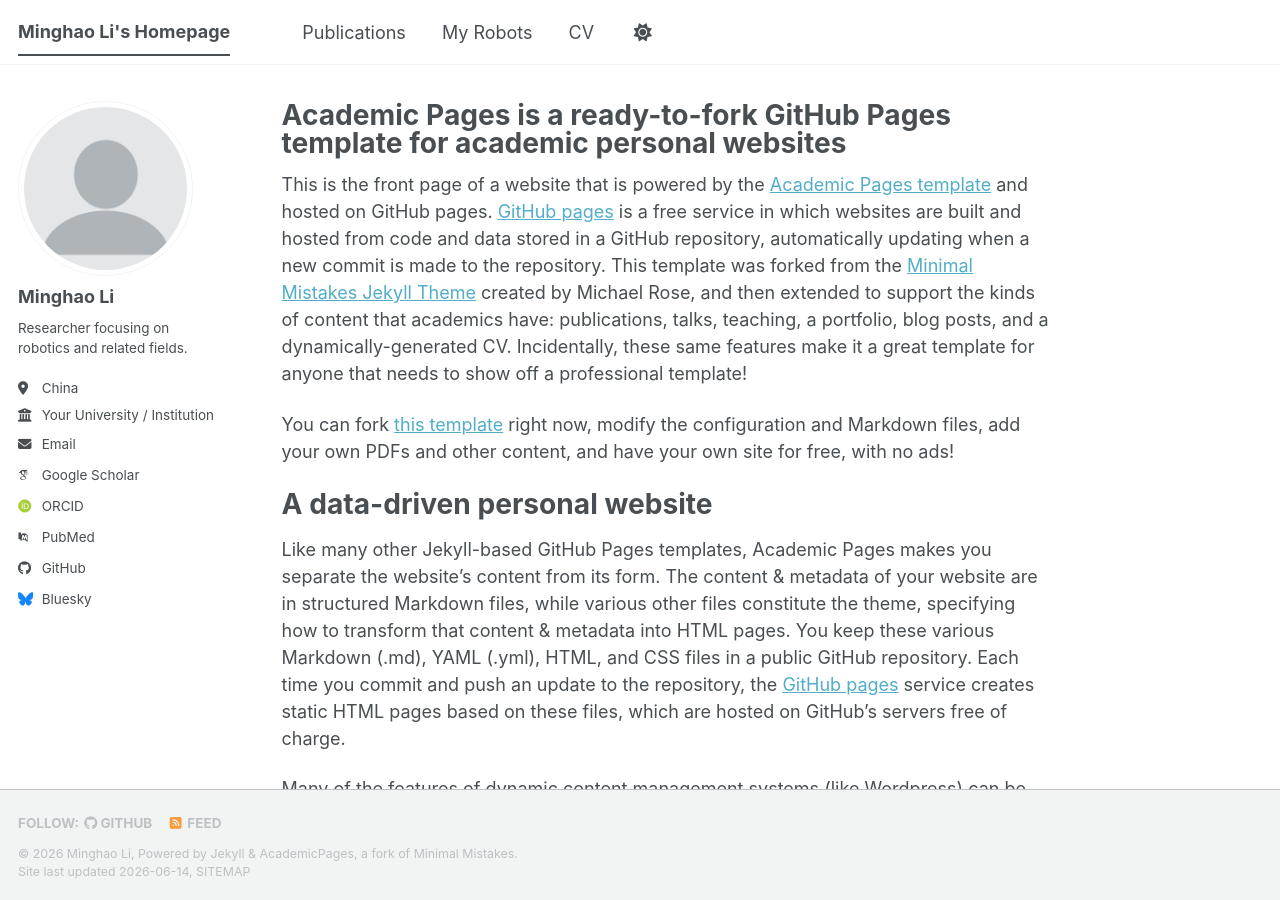
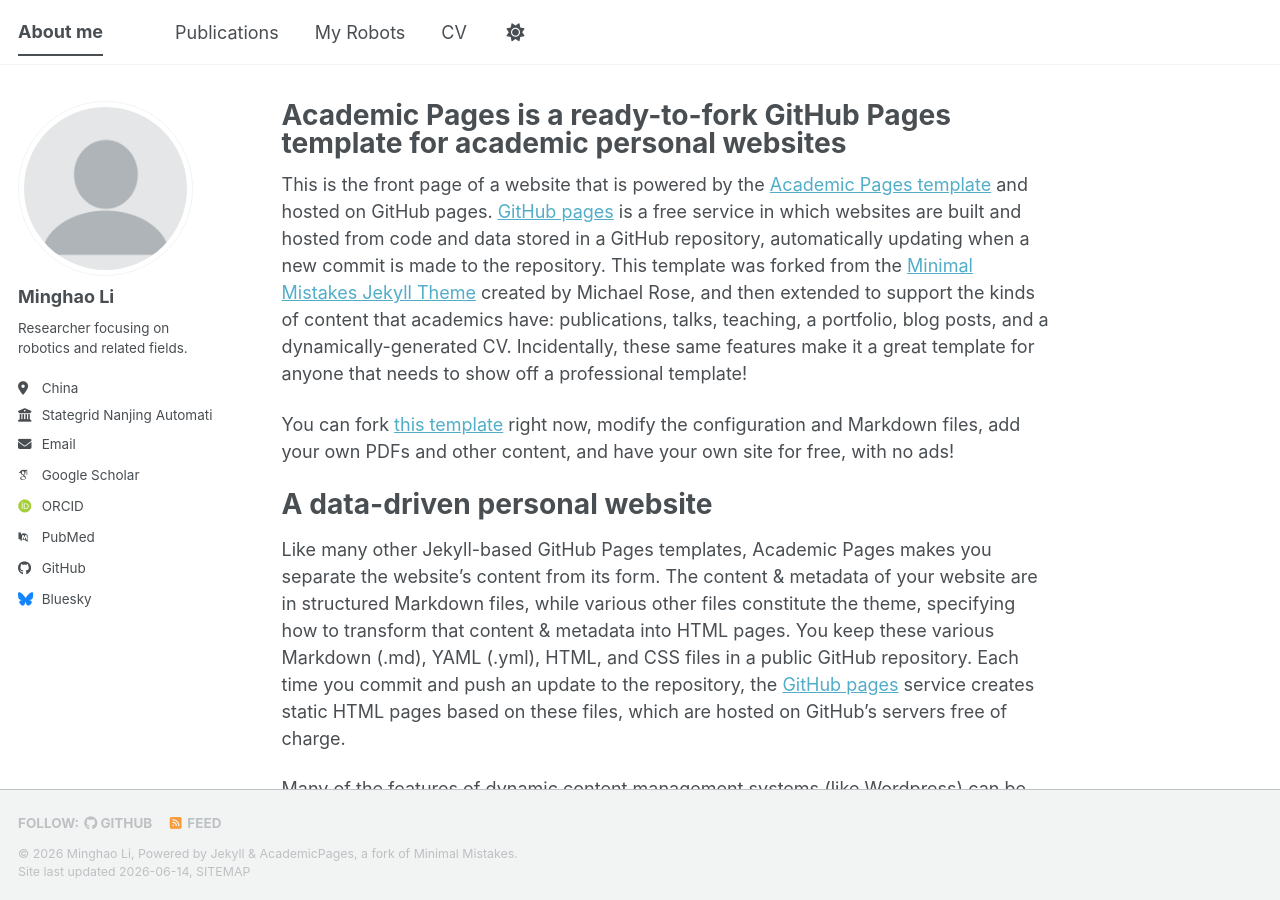
Before and after one commit to lim-0619/lim-0619.github.io, a Jekyll site: the page built from _pages/about.md, in a window 1280 px wide and 900 px high. Built offline with Jekyll 4.4.1, drawn with Linux system fonts in a browser that asks for light colours; some web fonts are replaced; a script bundle is joined from its source files by our own code; library files that are not in the unit come from our copies.

Commit message:
Update _config.yml

```diff
--- a/_config.yml
+++ b/_config.yml
@@ -9,7 +9,7 @@
 # Basic Site Settings
 locale                   : "en-US"
 site_theme               : "default" # The available themes options are "default", "air", "sunrise", "mint", "dirt" and "contrast"
-title                    : "Minghao Li's Homepage"
+title                    : "About me"
 title_separator          : "-"
 name                     : &name "Minghao Li"
 description              : &description "Minghao Li's academic portfolio"   # Update this with a general description of your site, this is the default if not overridden by a page
@@ -27,9 +27,9 @@ author:
   pronouns         : # example: "she/her"
   bio              : "Researcher focusing on robotics and related fields." # 自行修改个人简介
   location         : "China" # 自行修改所在地
-  employer         : "Your University / Institution" # 自行修改单位/学校
+  employer         : "Stategrid Nanjing Automation Co .Ltd / ZJU" # 自行修改单位/学校
   uri              : # URL
-  email            : "your-email@example.com" # 替换为你的邮箱
+  email            : "22125020@zju.edu.cn" # 替换为你的邮箱
 
   # Academic websites
   academia         : # URL
```
